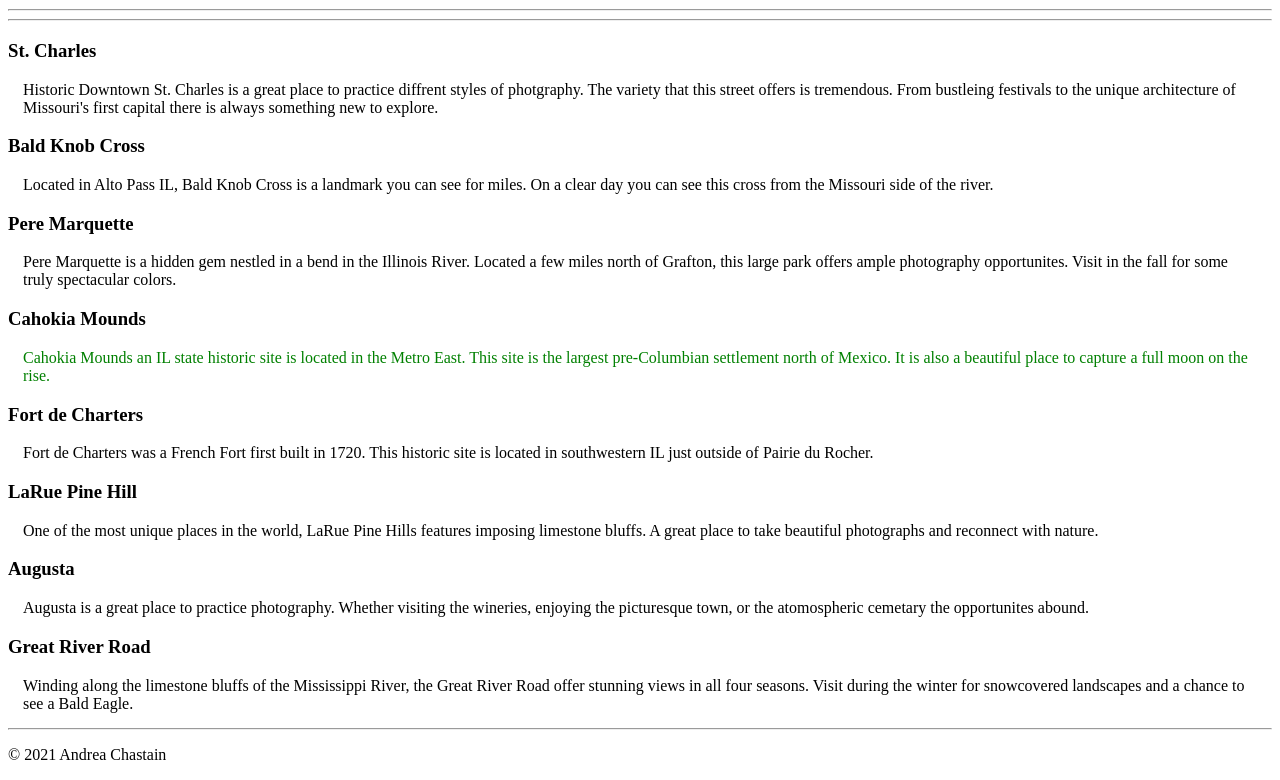
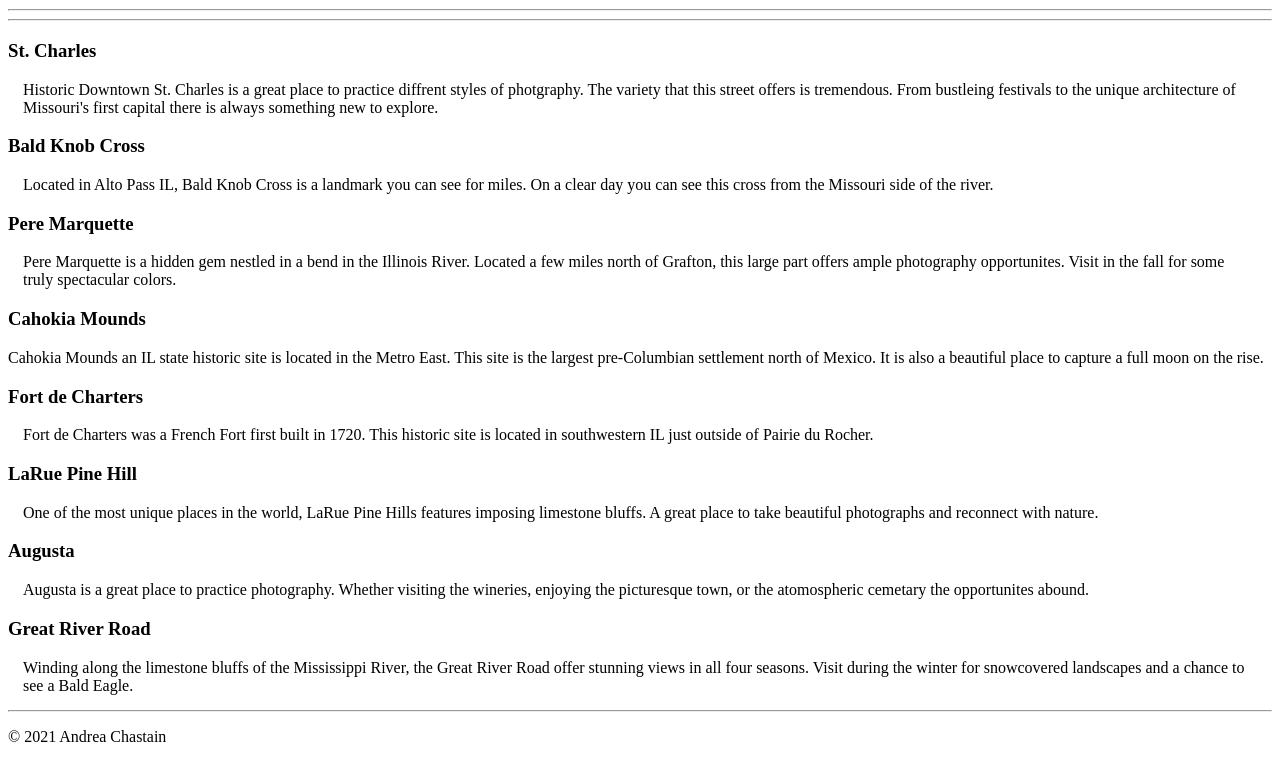
Before and after one commit to LC101-May-2021/assignment-4-html-me-something-andreachastain, a website: page index.html in a window 1280 px wide. Shown: the part 1495-2275 px from the top of the page. Drawn offline with Linux system fonts and the light colour scheme.

Commit message:
still working on the issue

```diff
--- a/index.html
+++ b/index.html
@@ -38,13 +38,13 @@
 
        <article>
          <h3>Pere Marquette</h3>
-         <p class="indent">Pere Marquette is a hidden gem nestled in a bend in the Illinois River. Located a few miles north of Grafton, this large park offers ample photography opportunites. Visit in the fall for some truly spectacular colors. </p>
+         <p class="indent">Pere Marquette is a hidden gem nestled in a bend in the Illinois River. Located a few miles north of Grafton, this large part offers ample photography opportunites. Visit in the fall for some truly spectacular colors. </p>
        </article>
 
 
        <article>
          <h3 >Cahokia Mounds</h3>
-            <p id="funParagraph" class="testP"> Cahokia Mounds an IL state historic site is located in the Metro East. This site is the largest pre-Columbian settlement north of Mexico. It is also a beautiful place to capture a full moon on the rise. </p>
+            <p class="funParagraph" id="testP"> Cahokia Mounds an IL state historic site is located in the Metro East. This site is the largest pre-Columbian settlement north of Mexico. It is also a beautiful place to capture a full moon on the rise. </p>
 
        </article>
 
```
